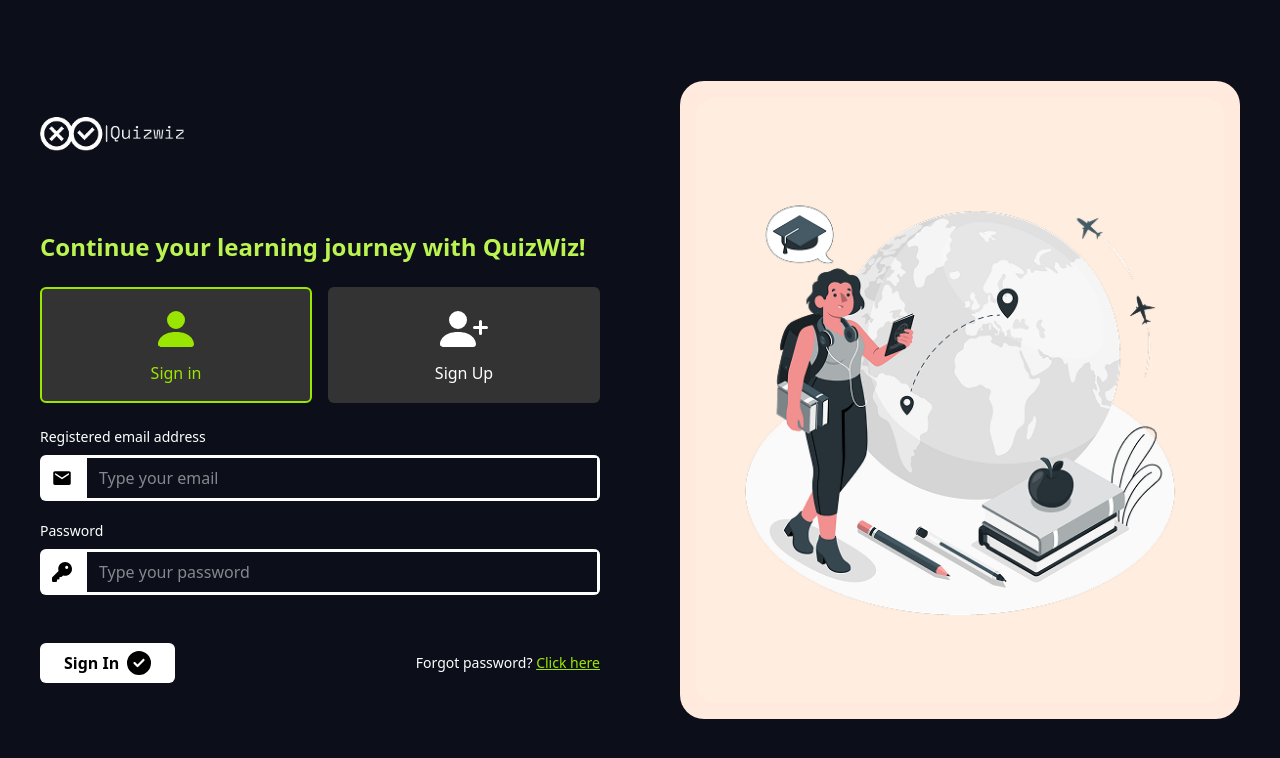
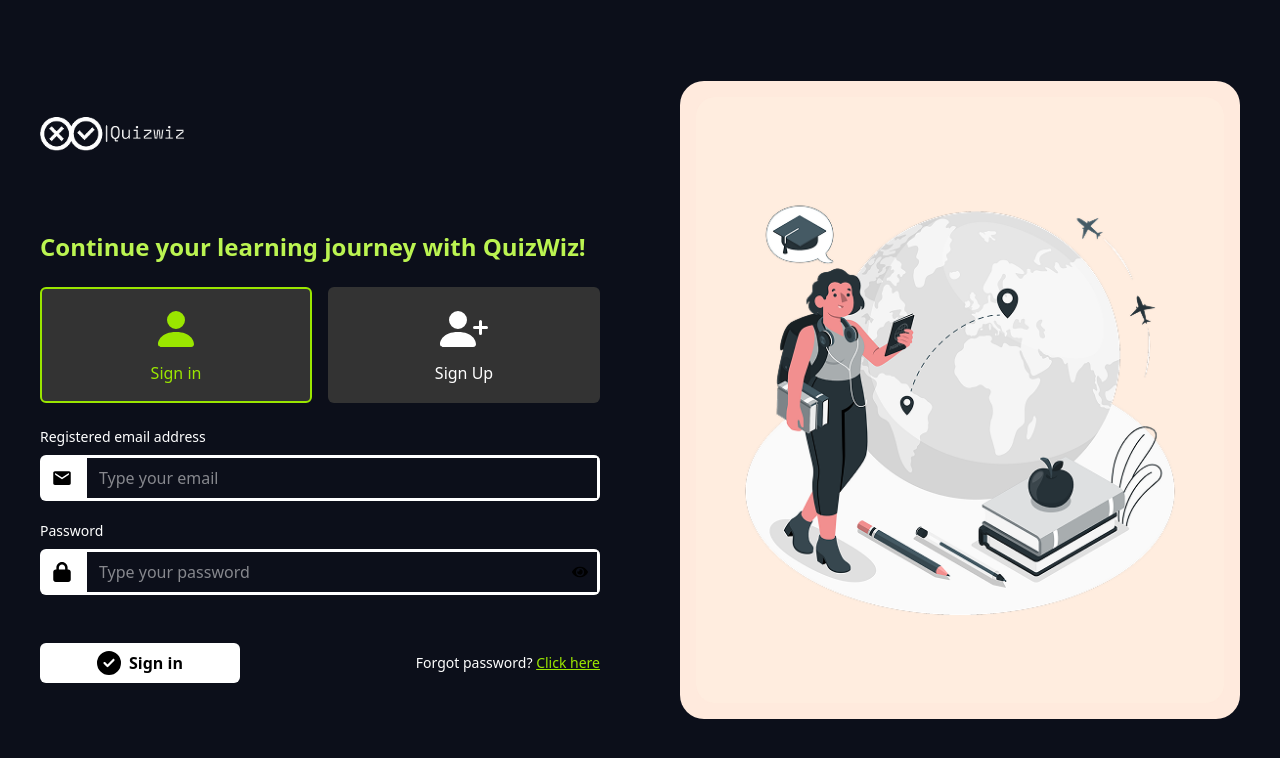
Before and after one commit to heba39920/Quiz-App, a React (Vite) app: page /Quiz-App/login in a window 1280 px wide. Shown: the top 758 px of the page. Built offline with nearby package versions, Linux system fonts and the light colour scheme.

Commit message:
add login

```diff
--- a/src/components/InputField.tsx
+++ b/src/components/InputField.tsx
@@ -1,25 +1,38 @@
 // src/components/InputField.tsx
-
-import React, { forwardRef } from "react";
+import React, { forwardRef, useState } from "react";
+import { FaEye, FaEyeSlash } from "react-icons/fa";
 
 interface InputFieldProps extends React.InputHTMLAttributes<HTMLInputElement> {
     icon: React.ReactNode;
+    error?: string;
 }
 
 const InputField = forwardRef<HTMLInputElement, InputFieldProps>(
-  ({ icon, placeholder, type = "text", ...rest }, ref) => {
+    ({ icon, placeholder, type = "text", error, ...rest }, ref) => {
+        const [show, setShow] = useState(false);
+        const isPassword = type === "password";
+
         return (
             <div className="my-2">
-        <div className="flex items-center bg-white rounded-md overflow-hidden">
+                <div className="flex items-center bg-white rounded-md overflow-hidden relative">
                     <span className="px-3 text-black text-xl">{icon}</span>
                     <input
                         ref={ref}
-            type={type}
+                        type={isPassword ? (show ? "text" : "password") : type}
                         placeholder={placeholder}
                         {...rest}
                         className="w-full px-3 py-2 bg-[#0c0f1a] border-3 border-white text-white outline-none"
                     />
+                    {isPassword && (
+                        <span
+                            className="absolute right-3 text-black cursor-pointer"
+                            onClick={() => setShow((prev) => !prev)}
+                        >
+              {show ? <FaEyeSlash /> : <FaEye />}
+            </span>
+                    )}
                 </div>
+                {error && <p className="text-red-500 text-sm mt-1">{error}</p>}
             </div>
         );
     }
--- a/src/pages/Authentication/Login/Login.tsx
+++ b/src/pages/Authentication/Login/Login.tsx
@@ -1,10 +1,29 @@
 import InputField from "@/components/InputField";
-import { FaCircleCheck, FaKey } from "react-icons/fa6";
+import {FaCircleCheck, FaKey, FaLock} from "react-icons/fa6";
 import { BsFillPersonFill, BsFillPersonPlusFill } from "react-icons/bs";
 import { IoMdMail } from "react-icons/io";
-import { Link } from "react-router-dom";
+import {Link, useNavigate} from "react-router-dom";
+import type {LoginPayload} from "@/interface/AuthInterface.tsx";
+import {useForm} from "react-hook-form";
+import {zodResolver} from "@hookform/resolvers/zod";
+import {loginSchema} from "@/utils/validation/validation.ts";
+import {useLogin} from "@/utils/hooks/Auth.tsx";
+import {ImSpinner2} from "react-icons/im";
 
 const Login = () => {
+  const navigate = useNavigate();
+  const {
+    register,
+
+      handleSubmit,
+    formState: { errors },
+  } = useForm<LoginPayload>({resolver: zodResolver(loginSchema),});
+  const loginMutation = useLogin();
+const onSubmit = (data: LoginPayload)=>{
+  console.log('fffffffffff',data);
+  loginMutation.mutate(data)
+  navigate("/dashboard")
+}
   return (
     <div className="w-full max-w-lg lg:max-w-2xl  sm:px-6 md:px-0">
       <h2 className="text-xl lg:text-2xl text-lime-300 font-semibold mb-6 lg:text-start md:text-center">
@@ -29,35 +48,65 @@ const Login = () => {
       </div>
 
       {/* Form */}
-      <form className="space-y-5">
+      <form onSubmit={handleSubmit(onSubmit)} className="space-y-5">
         {/* Email */}
         <div>
           <label className="text-sm block mb-1">Registered email address</label>
           <InputField
-            icon={<IoMdMail />}
-            placeholder="Type your email"
-            type="email"
+              {...register("email")}
+              icon={<IoMdMail />}
+              placeholder="Type your email"
+              type="email"
+              error={errors.email?.message}
           />
+          {errors.email && (
+              <p className="text-red-500 text-sm mt-1">
+                {errors.email?.message}
+              </p>
+          )}
         </div>
 
         {/* Password */}
         <div>
           <label className="text-sm block mb-1">Password</label>
           <InputField
-            icon={<FaKey />}
+              {...register("password")}
+              icon={<FaLock />}
+              type="password"
             placeholder="Type your password"
-            type="password"
+
+              error={errors.password?.message}
           />
+          {errors.password && (
+              <p className="text-red-500 text-sm mt-1">
+                {errors.password.message}
+              </p>
+          )}
         </div>
 
         {/* Submit + Forgot Password */}
         <div className="flex flex-col sm:flex-row justify-between items-start sm:items-center gap-4 mt-12">
+
+
           <button
-            type="submit"
-            className="bg-white text-black font-semibold py-2 px-6 rounded-md flex items-center justify-center gap-2"
+              type="submit"
+              disabled={loginMutation.isPending}
+              className="bg-white text-black font-semibold py-2 px-6 w-50 rounded-md flex items-center justify-center gap-2 cursor-pointer disabled:opacity-70 disabled:cursor-not-allowed"
           >
-            Sign In <FaCircleCheck className="size-6" />
+            {loginMutation.isPending ? (
+                <>
+                  Sign In... <ImSpinner2 className="animate-spin size-5" />
+                </>
+            ) : (
+                <>
+                  <FaCircleCheck className="size-6" />
+                  <span>Sign in </span>
+
+                </>
+
+            )}
           </button>
+
           <div className="text-sm">
             <span>Forgot password? </span>
             <Link to="/forget-password" className="text-lime-400 underline">
--- a/src/services/API/Auth.tsx
+++ b/src/services/API/Auth.tsx
@@ -1,5 +1,11 @@
 import { axiosInstance, USERS_URLS } from "@/services/EndPoints/EndPoints";
-import type { ChangePasswordData, ForgetPasswordPayload,RegisterPayload , ResetPasswordPayload} from "@/interface/AuthInterface";
+import type {
+  ChangePasswordData,
+  ForgetPasswordPayload,
+  LoginPayload,
+  RegisterPayload,
+  ResetPasswordPayload
+} from "@/interface/AuthInterface";
 
 
 export const forgotPassword = async (data: ForgetPasswordPayload) => {
@@ -38,3 +44,12 @@ export const register = async (data: RegisterPayload) => {
 
   return response.data;
 };
+
+export const login = async (data: LoginPayload) => {
+  const response = await axiosInstance.post(USERS_URLS.LOGIN, {
+    email: data.email,
+    password: data.password,
+
+  })
+  return response.data;
+}
--- a/src/utils/hooks/Auth.tsx
+++ b/src/utils/hooks/Auth.tsx
@@ -1,14 +1,15 @@
 // src/utils/hooks/Auth/useForgotPassword.ts
 
 import { useMutation, useQuery, type UseMutationResult } from "@tanstack/react-query";
-import { changePassword, forgotPassword, logout, register, resetPassword } from "@/services/API/Auth";
+import { changePassword, forgotPassword, logout, register, resetPassword , login} from "@/services/API/Auth";
 import type {
 
-  ForgetPasswordPayload,
+  ForgetPasswordPayload, LoginPayload,
   RegisterPayload,
   ResetPasswordPayload,
 } from "@/interface/AuthInterface";
 import { toast } from "react-toastify";
+import Cookies from "js-cookie";
 
 
 export const useForgotPassword = (): UseMutationResult<
@@ -83,3 +84,26 @@ return useMutation ({
 
 })
 }
+
+
+
+/***login*/
+
+
+
+
+export const useLogin = (): UseMutationResult<any, Error, LoginPayload, unknown> => {
+  return useMutation({
+    mutationFn: login,
+
+    onSuccess: (response) => {
+      console.log('response',response);
+      Cookies.set("token", response?.data.token);
+      toast.success(response?.data?.message || "Logged in successfully!");
+    },
+
+    onError: (error: any) => {
+      toast.error(error?.response?.data?.message || "Something went wrong");
+    },
+  });
+};
--- a/src/utils/validation/validation.ts
+++ b/src/utils/validation/validation.ts
@@ -1,4 +1,18 @@
 import { z } from "zod";
+
+
+
+/* Login */
+
+export const loginSchema = z.object({
+    email: z
+        .string()
+        .min(1, { message: "Email is required" })
+        .regex(/^[^\s@]+@[^\s@]+\.[^\s@]+$/, { message: "Invalid email format" }),
+    password: z.string()
+    .min(1, { message: "Password is required" })
+
+});
 
 /* Forget Password Schema */
 export const forgetPasswordSchema = z.object({
```
Also changed, not shown: src/interface/AuthInterface.tsx (+7 -0 lines), src/types/loginPayload.ts (added). Lines whose indentation alone changed are shown as unchanged.
